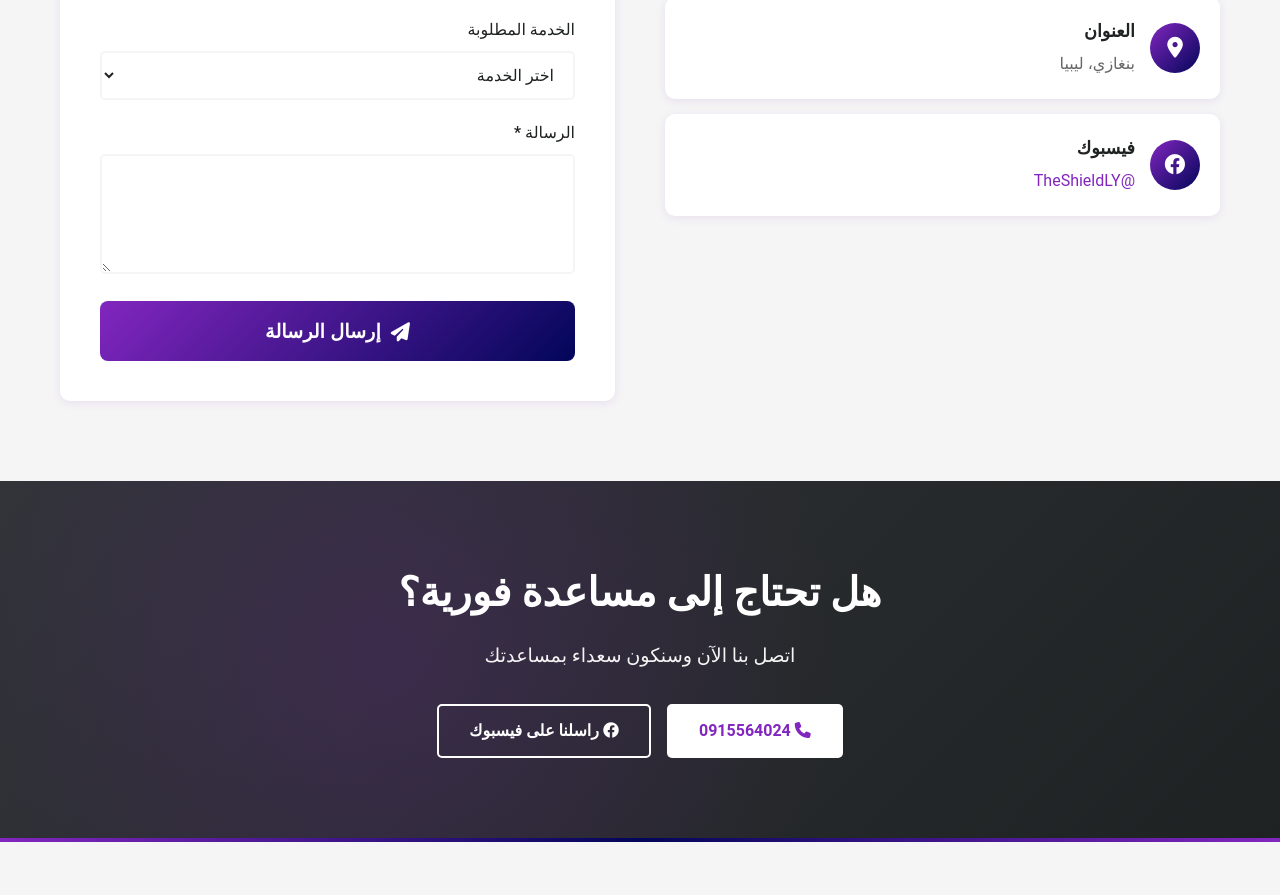
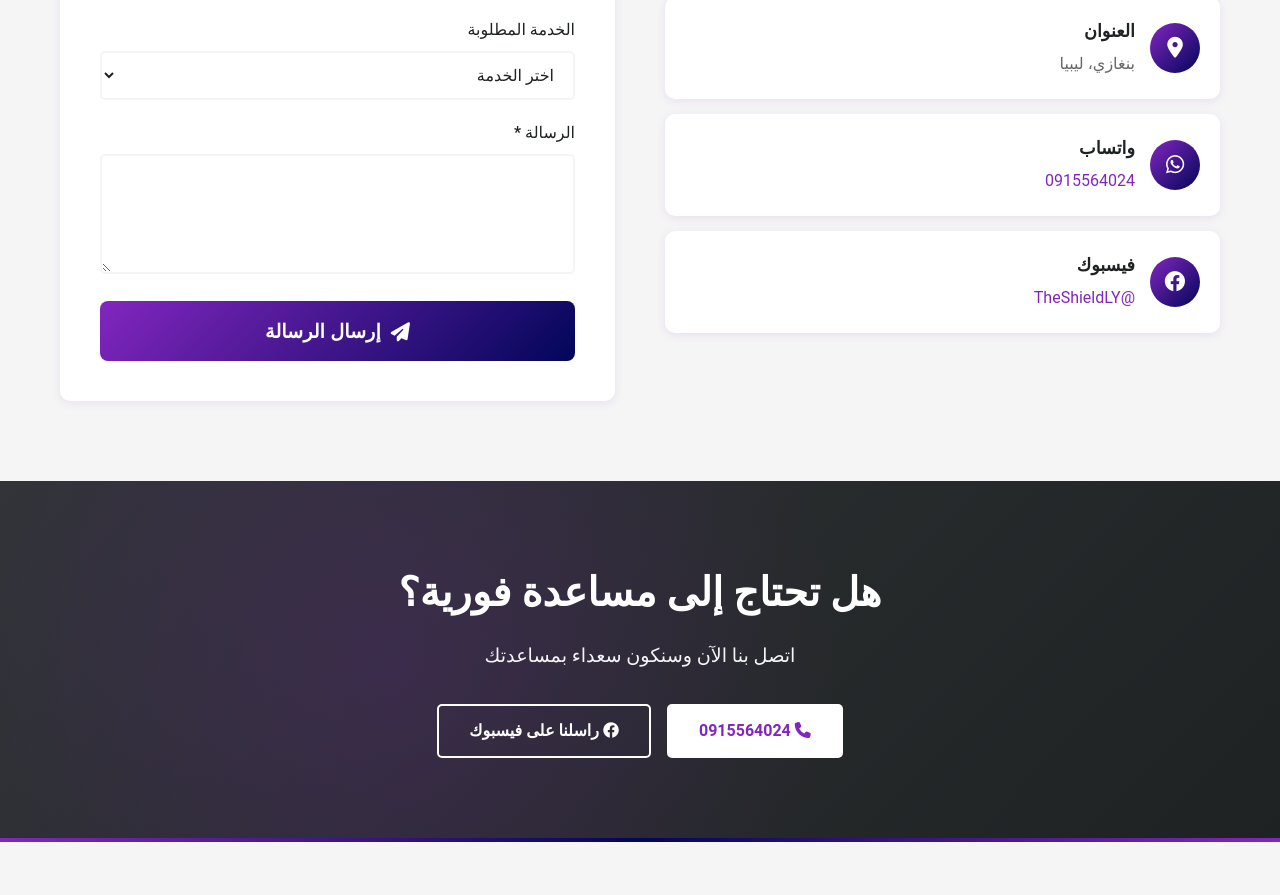
Before and after one commit to Abd-El-Rahman-Mohamed/TheShield, a plain HTML site: page contact/index.html in a window 1280 px wide. Shown: the part 833-1728 px from the top of the page. Drawn offline with nearby package versions, Linux system fonts and the light colour scheme; a script that the page names is missing; a web font is replaced by a local one.

Commit message:
Adding Whatsapp as a method for contacting

```diff
--- a/contact/index.html
+++ b/contact/index.html
@@ -84,6 +84,16 @@
                             <div class="contact-method-content">
                                 <h3>العنوان</h3>
                                 <p>بنغازي، ليبيا</p>
+                            </div>
+                        </li>
+
+                        <li class="contact-method">
+                            <div class="contact-method-icon">
+                                <i class="fab fa-whatsapp"></i>
+                            </div>
+                            <div class="contact-method-content">
+                                <h3>واتساب</h3>
+                                <p><a href="https://wa.me/218915564024" target="_blank">0915564024</a></p>
                             </div>
                         </li>
 
```
